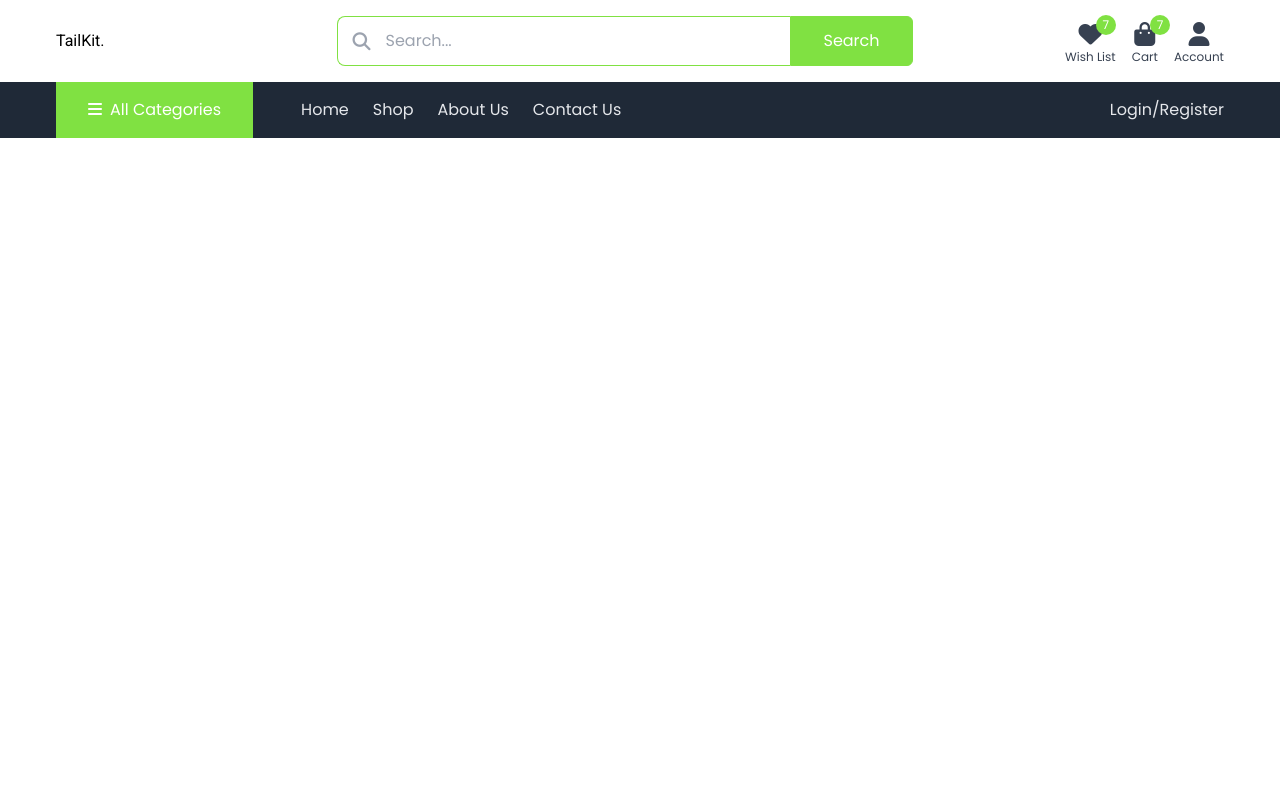
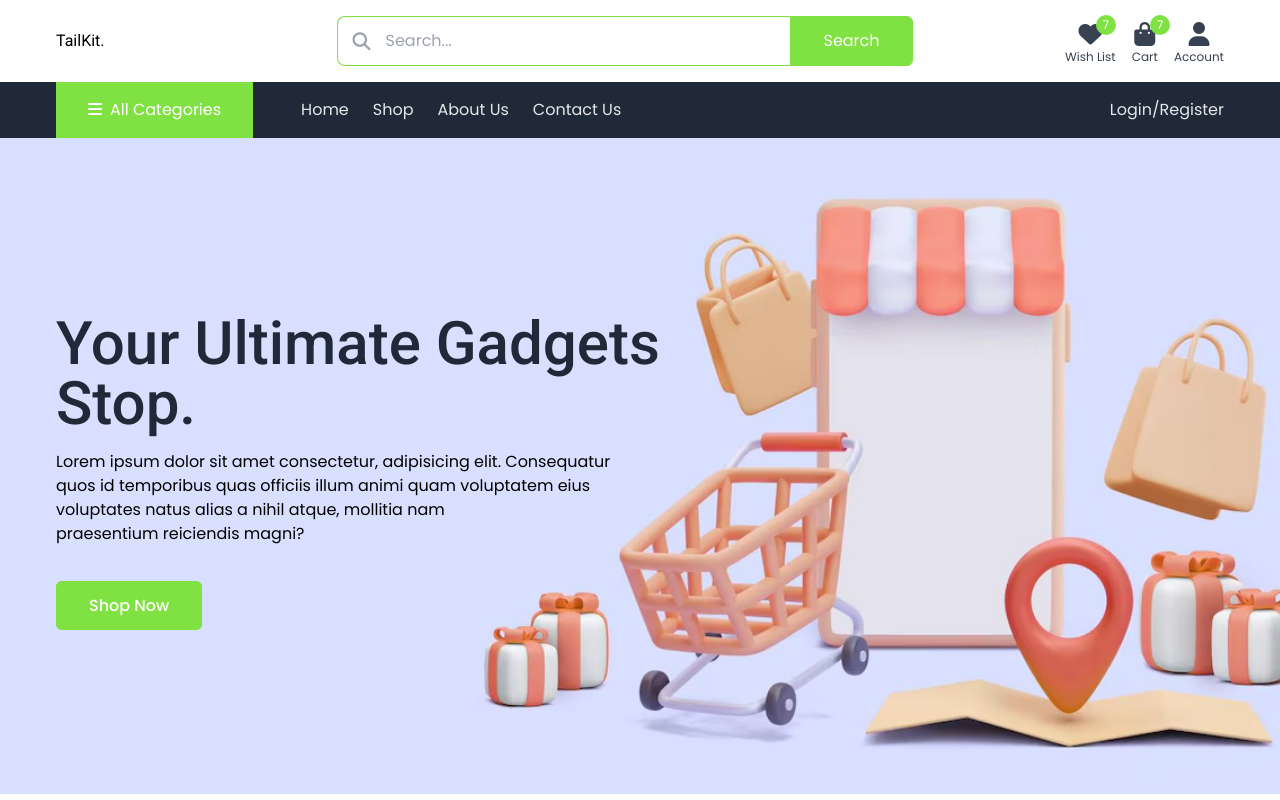
Before and after one commit to SBTHDR/tail-kit, a website: page index.html in a window 1280 px wide. Drawn offline with Linux system fonts and the light colour scheme.

Commit message:
Feat: Banner

```diff
--- a/index.html
+++ b/index.html
@@ -122,5 +122,26 @@
         </div>
      </nav>
     <!-- Navbar End -->
+
+    <!-- Banner Start -->
+     <div class="bg-cover bg-no-repeat bg-center py-44" style="background-image: url('/public/img/banner.png');">
+        <!-- <img src="/public/img/banner.png" alt="" class="w-full"> -->
+        <div class="container">
+            <h1 class="text-6xl text-gray-800 font-medium mb-4">
+                Your Ultimate Gadgets <br>
+                Stop.
+            </h1>
+            <p>
+                Lorem ipsum dolor sit amet consectetur, adipisicing elit. Consequatur <br>
+                quos id temporibus quas officiis illum animi quam voluptatem eius <br>
+                voluptates natus alias a nihil atque, mollitia  nam <br>
+                praesentium reiciendis magni?
+            </p>
+            <div class="mt-12">
+                <a href="#" class="bg-primary border border-primary text-white px-8 py-3 font-medium rounded-md hover:bg-transparent hover:text-primary transition">Shop Now</a>
+            </div>
+        </div>
+     </div>
+    <!-- Banner End -->
 </body>
 </html>
```
Also changed, not shown: public/css/style.css, public/img/banner.png (added).
